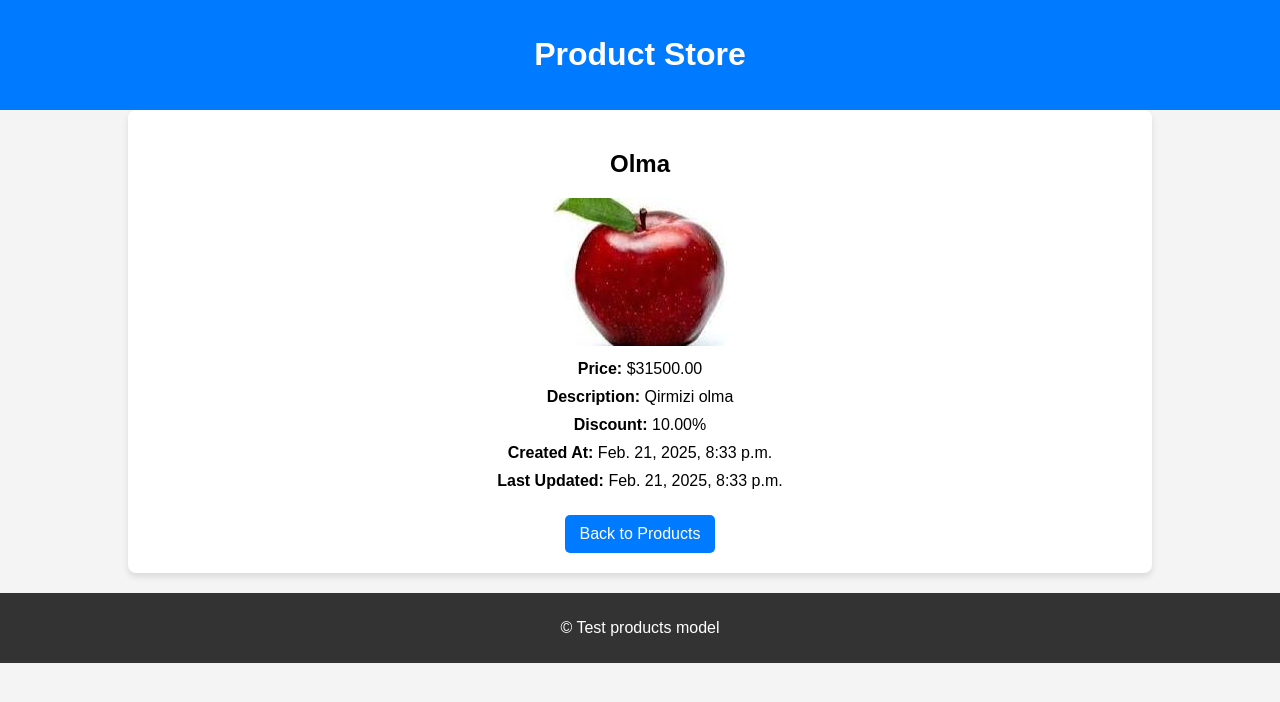
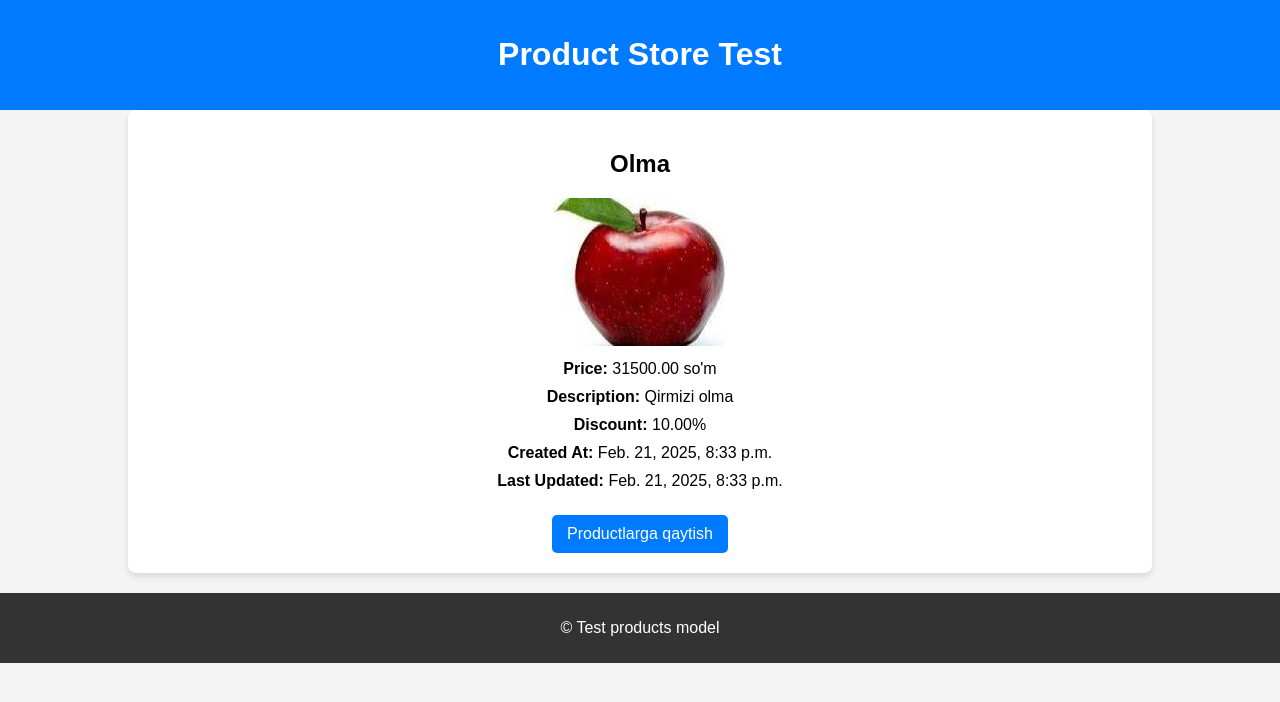
Before and after one commit to samandar-hamrayev/product-model, a Django app: page /products/1/ in a window 1280 px wide. Shown: the top 702 px of the page. Run offline with Django 4.2, Linux system fonts and the light colour scheme; data comes from the database, SQL or seed files in the repository; both versions use the stored data as it was after the commit.

Commit message:
xatolari  tuzatildi

```diff
--- a/products/templates/base.html
+++ b/products/templates/base.html
@@ -4,14 +4,14 @@
 <head>
     <meta charset="UTF-8">
     <meta name="viewport" content="width=device-width, initial-scale=1.0">
-    <title>{% block title %}Product Store{% endblock %}</title>
+    <title>{% block title %}Product Store Test{% endblock %}</title>
     <link rel="stylesheet" href="https://cdnjs.cloudflare.com/ajax/libs/font-awesome/6.4.2/css/all.min.css">
     <link rel="stylesheet" href="{% static 'css/stylee.css' %}">
 </head>
 <body>
     <header>
         <div class="container">
-            <h1><a href="{% url 'product_list' %}">Product Store</a></h1>
+            <h1><a href="{% url 'product_list' %}">Product Store Test</a></h1>
         </div>
     </header>
 
--- a/products/templates/products/product_detail.html
+++ b/products/templates/products/product_detail.html
@@ -14,13 +14,13 @@
     {% endif %}
 
     <div class="product-info">
-        <p><strong>Price:</strong> ${{ product.final_price|floatformat:2 }}</p>
+        <p><strong>Price:</strong> {{ product.final_price|floatformat:2 }} so'm</p>
         <p><strong>Description:</strong> {{ product.description }}</p>
         <p><strong>Discount:</strong> {{ product.discount }}%</p>
         <p><strong>Created At:</strong> {{ product.created_at }}</p>
         <p><strong>Last Updated:</strong> {{ product.updated_at }}</p>
     </div>
 
-    <a href="{% url 'product_list' %}" class="btn">Back to Products</a>
+    <a href="{% url 'product_list' %}" class="btn">Productlarga qaytish</a>
 </div>
 {% endblock %}
--- a/products/templates/products/product_list.html
+++ b/products/templates/products/product_list.html
@@ -16,7 +16,7 @@
             <img src="https://via.placeholder.com/150" alt="No image">
             {% endif %}
             <h3>{{ product.name }}</h3>
-            <p class="price">${{ product.final_price|floatformat:2 }}</p>
+            <p class="price">{{ product.final_price|floatformat:2 }} so'm</p>
         </a>
     </div>
     {% empty %}
```
Also changed, not shown: db.sqlite3, media/products/apelsin.jpeg (added).
